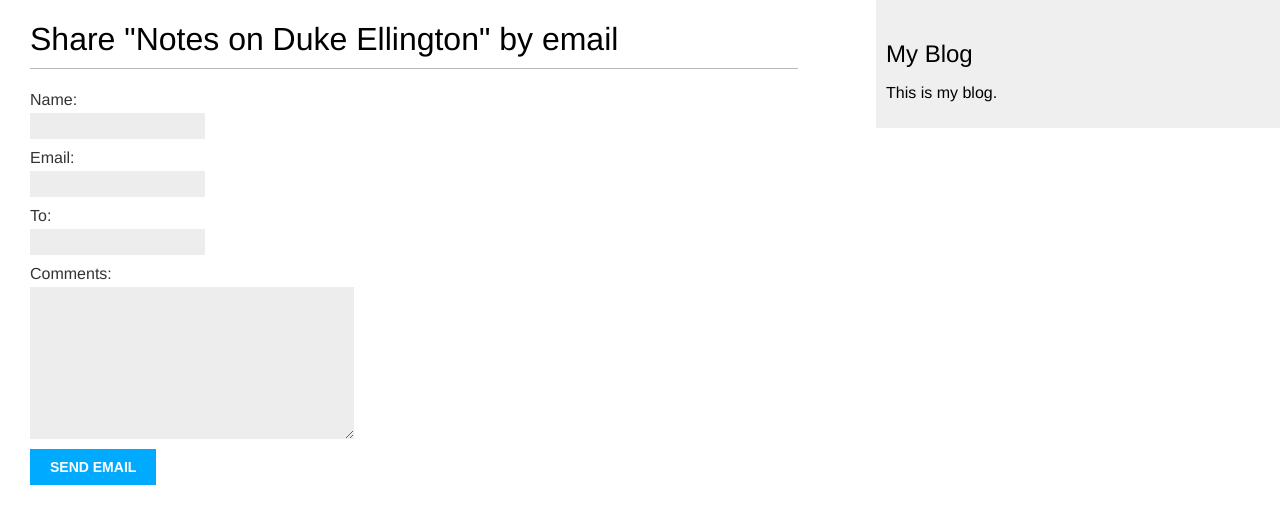
After one commit to swillrich5/mysite, a Django app: page /blog/6/share/ in a window 1280 px wide. The commit adds this page. Shown: the top 524 px of the page. Run offline with Django 4.2, Linux system fonts and the light colour scheme; data comes from the database, SQL or seed files in the repository; both versions use the stored data as it was after the commit.

Commit message:
added form to share posts

```diff
--- /dev/null
+++ b/blog/forms.py
@@ -0,0 +1,7 @@
+from django import forms
+
+class EmailPostForm(forms.Form):
+    name = forms.CharField(max_length=25)
+    email = forms.EmailField()
+    to = forms.EmailField()
+    comments = forms.CharField(required=False, widget=forms.Textarea)
--- a/blog/templates/blog/post/detail.html
+++ b/blog/templates/blog/post/detail.html
@@ -8,4 +8,7 @@
         Published {{ post.publish }} by {{ post.author }}
     </p>
     {{ post.body|linebreaks }}
+    <p>
+        <a href="{% url "blog:post_share" post.id %}">Share this post</a>
+    </p>
 {% endblock %}
--- a/blog/templates/blog/post/list.html
+++ b/blog/templates/blog/post/list.html
@@ -13,5 +13,5 @@
         </p>
             {{ post.body|truncatewords:30|linebreaks }}
     {% endfor %}
-    {% include "pagination.html" with page=posts %}
+    {% include "pagination.html" with page=page_obj %}
 {% endblock %}
--- /dev/null
+++ b/blog/templates/blog/post/share.html
@@ -0,0 +1,20 @@
+{% extends "blog/base.html" %}
+
+{% block title %}Share a Post{% endblock %}
+
+
+{% block content %}
+    {% if sent %}
+        <h1>Email successfully sent</h1>
+        <p>
+            "{{ post.title }}" was successfully sent to {{ form.cleaned_data.to }}
+        </p>
+    {% else %}
+        <h1>Share "{{ post.title }}" by email</h1>
+        <form method="post">
+            {{ form.as_p }}
+            {% csrf_token %}
+            <input type="submit" value="Send email">
+        </form>
+    {% endif %}
+{% endblock %}
--- a/blog/urls.py
+++ b/blog/urls.py
@@ -5,8 +5,10 @@ app_name = 'blog'
 
 urlpatterns = [
     # post views
-    path('', views.post_list, name='post_list'),
+    # path('', views.post_list, name='post_list'),
+    path('', views.PostListView.as_view(), name='post_list'),
     path('<int:year>/<int:month>/<int:day>/<slug:post>/',
             views.post_detail,
             name='post_detail'),
+    path('<int:post_id>/share/', views.post_share, name='post_share')
 ]
--- a/blog/views.py
+++ b/blog/views.py
@@ -2,8 +2,42 @@ from django.shortcuts import render, get_object_or_404
 from .models import Post
 from django.http import Http404
 from django.core.paginator import Paginator, EmptyPage, PageNotAnInteger
+from django.views.generic import ListView
+from .forms import EmailPostForm
+from django.core.mail import send_mail
 
 # Create your views here.
+
+def post_share(request, post_id):
+    # Retrieve post by id
+    post = get_object_or_404(Post, id=post_id, status=Post.Status.PUBLISHED)
+    sent = False
+    if request.method == 'POST':
+        # Form was submitted
+        form = EmailPostForm(request.POST)
+        if form.is_valid():
+            # Form fields passed validation
+            cd = form.cleaned_data
+            # ... send email
+            post_url = request.build_absolute_uri(post.get_absolute_url())
+            subject = f"{cd['name']} recommends you read {post.title}"
+            message = f"Read {post.title} at {post_url}\n\n {cd['name']}\'s comments: {cd['comments']}"
+            send_mail(subject, message, 'your_account@gmail.com', [cd['to']])
+            sent = True
+    else:
+        form = EmailPostForm()
+    return render(request, 'blog/post/share.html', { 'post': post, 'form': form, 'sent': sent})
+
+
+class PostListView(ListView):
+    """
+    Alternat post list_view
+    """
+    queryset = Post.published.all()
+    context_object_name = 'posts'
+    paginate_by = 3
+    template_name = 'blog/post/list.html'
+
 
 def post_list(request):
     post_list = Post.published.all()
--- a/mysite/settings.py
+++ b/mysite/settings.py
@@ -122,3 +122,7 @@ STATIC_URL = 'static/'
 # https://docs.djangoproject.com/en/4.1/ref/settings/#default-auto-field
 
 DEFAULT_AUTO_FIELD = 'django.db.models.BigAutoField'
+
+
+# Email server configuration
+EMAIL_BACKEND = 'django.core.mail.backends.console.EmailBackend'
```
Also changed, not shown: db.sqlite3.
